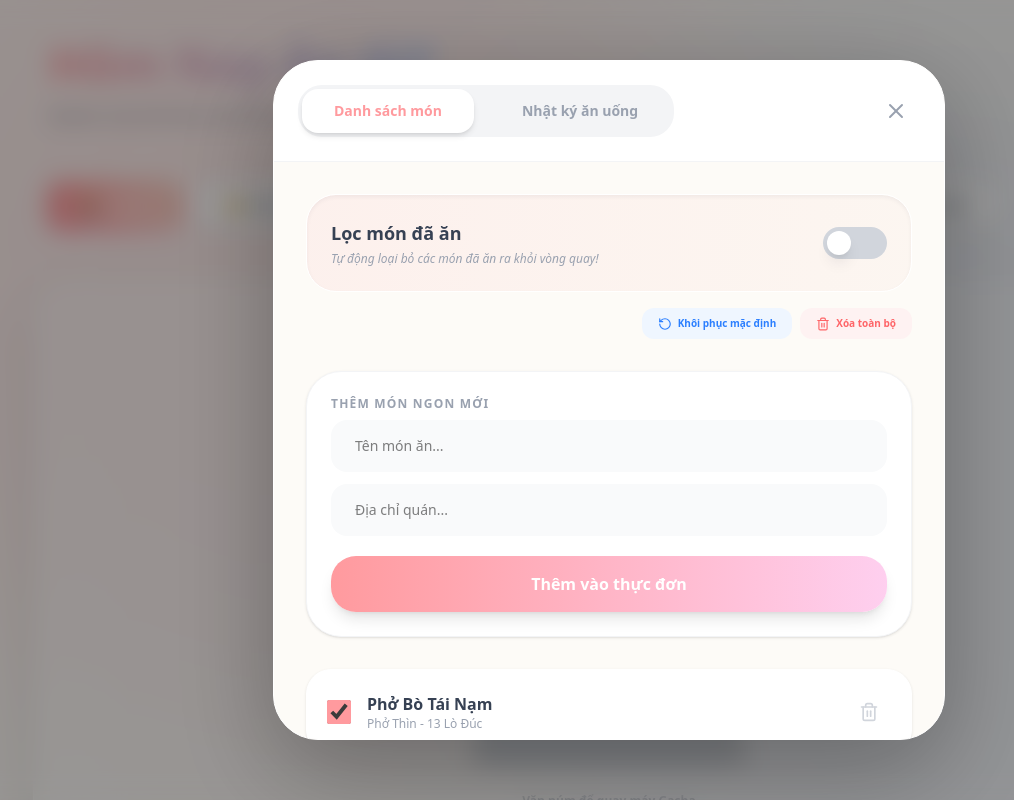
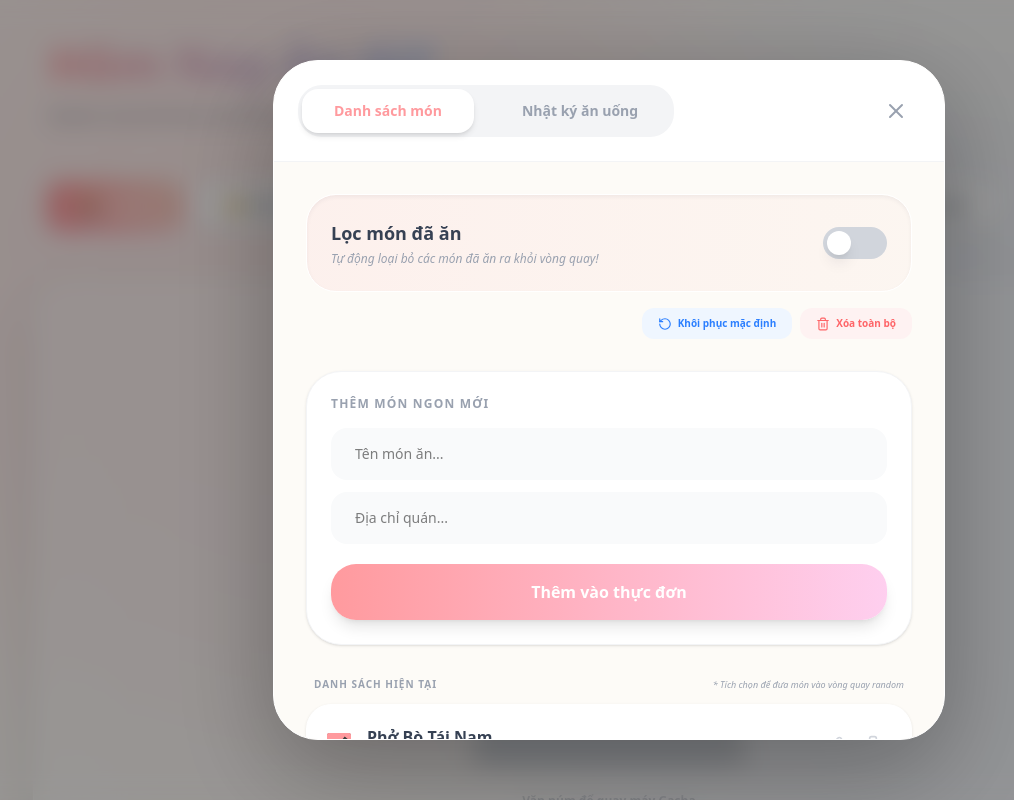
Before and after one commit to TruyVan/hom-nay-an-gi, a React (Vite) app: page / in a window 1280 px wide. Both pictures are taken after a click on the button 1169 px from the left and 83 px from the top of the page. Shown: the top 800 px of the page, without its empty margins (31-1045 px from the left). Built offline with nearby package versions, Linux system fonts and the light colour scheme.

Commit message:
add modifying dishes feature

```diff
--- a/src/components/Modal.tsx
+++ b/src/components/Modal.tsx
@@ -1,9 +1,9 @@
 import { useState, useEffect } from 'react';
 import { toast } from 'react-toastify';
 import type { FoodItem } from '../types';
-import { INITIAL_FOODS } from '../constants'; // Nhớ import cái này nha anh yêu
+import { INITIAL_FOODS } from '../constants';
 import { Button } from './Button';
-import { Trash2, X, RotateCcw, AlertTriangle } from 'lucide-react';
+import { Trash2, X, RotateCcw, AlertTriangle, Pencil, Check } from 'lucide-react'; // Thêm icon Pencil và Check
 import { formatDate } from '../utils';
 
 export const Modal = ({ onClose, foods, setFoods, history, setHistory, excludeEaten, setExcludeEaten }: any) => {
@@ -11,17 +11,20 @@ export const Modal = ({ onClose, foods, setFoods, history, setHistory, excludeEa
   const [name, setName] = useState('');
   const [address, setAddress] = useState('');
 
-  // States cho các loại xác nhận
+  // States cho xác nhận và chỉnh sửa
   const [showConfirmClearHistory, setShowConfirmClearHistory] = useState(false);
   const [showConfirmDeleteAll, setShowConfirmDeleteAll] = useState(false);
   const [itemToDeleteId, setItemToDeleteId] = useState<string | null>(null);
 
-  // 1. Logic đóng khi click ra ngoài
+  // State mới cho chức năng Sửa
+  const [editingId, setEditingId] = useState<string | null>(null);
+  const [editName, setEditName] = useState('');
+  const [editAddress, setEditAddress] = useState('');
+
   const handleOverlayClick = (e: React.MouseEvent) => {
     if (e.target === e.currentTarget) onClose();
   };
 
-  // 2. Logic đồng bộ hóa checkbox
   useEffect(() => {
     if (excludeEaten) {
       setFoods((prev: FoodItem[]) => prev.map(f => history.some((h: any) => h.foodName === f.name) ? { ...f, active: false } : f));
@@ -44,6 +47,23 @@ export const Modal = ({ onClose, foods, setFoods, history, setHistory, excludeEa
     toast.success("Đã thêm món mới thành công! 🥰");
   };
 
+  // Logic Sửa món
+  const startEdit = (food: FoodItem) => {
+    setEditingId(food.id);
+    setEditName(food.name);
+    setEditAddress(food.address || '');
+  };
+
+  const saveEdit = (id: string) => {
+    if (!editName.trim() && !editAddress.trim()) {
+      toast.error("Không được để trống cả tên và địa chỉ nha! 😿");
+      return;
+    }
+    setFoods(foods.map((f: any) => f.id === id ? { ...f, name: editName, address: editAddress } : f));
+    setEditingId(null);
+    toast.success("Đã cập nhật thông tin món ăn! ✨");
+  };
+
   const restoreDefault = () => {
     setFoods(INITIAL_FOODS);
     toast.success("Đã khôi phục thực đơn mặc định! 🍱");
@@ -61,7 +81,7 @@ export const Modal = ({ onClose, foods, setFoods, history, setHistory, excludeEa
       className="fixed inset-0 z-[100] flex items-center justify-center bg-black/40 backdrop-blur-md p-4 animate-fade-in cursor-pointer"
     >
       <div
-        onClick={(e) => e.stopPropagation()} // Ngăn chặn nổi bọt để không bị đóng khi click bên trong
+        onClick={(e) => e.stopPropagation()}
         className="bg-[#fdfbf7] w-full max-w-2xl h-[85vh] rounded-[45px] shadow-[0_30px_100px_rgba(0,0,0,0.3)] overflow-hidden flex flex-col border border-white cursor-default"
       >
         {/* Header Tab */}
@@ -76,7 +96,7 @@ export const Modal = ({ onClose, foods, setFoods, history, setHistory, excludeEa
         <div className="flex-1 overflow-y-auto p-8 custom-scrollbar">
           {activeTab === 'list' ? (
             <div className="space-y-8">
-              {/* Filter & Global Actions */}
+              {/* Filter Section */}
               <div className="space-y-4">
                 <div className="flex items-center justify-between p-6 bg-gradient-to-r from-[#FF9A9E]/10 to-[#FAD0C4]/10 rounded-[30px] border border-white shadow-inner">
                   <div className="space-y-1">
@@ -107,19 +127,33 @@ export const Modal = ({ onClose, foods, setFoods, history, setHistory, excludeEa
                 </div>
               </div>
 
-              {/* Add New Section */}
+              {/* Input Section */}
               <div className="space-y-3 bg-white p-6 rounded-[35px] shadow-sm border border-gray-100">
-                <p className="font-bold text-gray-400 text-xs uppercase tracking-widest mb-2">Thêm món ngon mới</p>
+                <p className="font-bold text-gray-400 text-xs uppercase tracking-widest mb-4">Thêm món ngon mới</p>
                 <input value={name} onChange={(e) => setName(e.target.value)} placeholder="Tên món ăn..." className="w-full px-6 py-4 rounded-2xl bg-gray-50 border-transparent focus:bg-white focus:border-[#FF9A9E] transition-all outline-none text-sm" />
                 <input value={address} onChange={(e) => setAddress(e.target.value)} placeholder="Địa chỉ quán..." className="w-full px-6 py-4 rounded-2xl bg-gray-50 border-transparent focus:bg-white focus:border-[#A1C4FD] transition-all outline-none text-sm" />
                 <Button onClick={addFood} className="w-full py-4 mt-2">Thêm vào thực đơn</Button>
               </div>
 
-              {/* Food List */}
+              {/* Food List Section */}
               <div className="space-y-3">
+                <div className="flex items-center justify-between px-2">
+                    <p className="font-bold text-gray-400 text-[10px] uppercase tracking-widest">Danh sách hiện tại</p>
+                    <p className="text-[9px] text-gray-400 italic">* Tích chọn để đưa món vào vòng quay random</p>
+                </div>
+
                 {foods.length === 0 && <p className="text-center py-10 text-gray-300 italic text-sm">Danh sách trống trơn rồi anh ơi! 🥣</p>}
+
                 {foods.map((food: any) => (
                   <div key={food.id} className={`flex items-center justify-between p-5 rounded-[25px] transition-all border ${food.active ? 'bg-white shadow-sm border-white' : 'bg-gray-50 opacity-60 border-transparent'}`}>
+
+                    {/* View Mode vs Edit Mode */}
+                    {editingId === food.id ? (
+                      <div className="flex flex-col gap-2 flex-1 mr-4 animate-fade-in">
+                        <input value={editName} onChange={(e) => setEditName(e.target.value)} className="w-full px-3 py-1.5 rounded-lg bg-gray-50 border border-pink-200 text-sm focus:outline-none" placeholder="Tên món..." />
+                        <input value={editAddress} onChange={(e) => setEditAddress(e.target.value)} className="w-full px-3 py-1.5 rounded-lg bg-gray-50 border border-blue-200 text-xs focus:outline-none" placeholder="Địa chỉ..." />
+                      </div>
+                    ) : (
                       <div className="flex items-center gap-4 flex-1">
                         <input type="checkbox" checked={food.active} onChange={() => setFoods(foods.map((f: any) => f.id === food.id ? { ...f, active: !f.active } : f))} className="w-6 h-6 accent-[#FF9A9E] cursor-pointer" />
                         <div className="truncate">
@@ -127,74 +161,54 @@ export const Modal = ({ onClose, foods, setFoods, history, setHistory, excludeEa
                           {food.address && <p className="text-xs text-gray-400 truncate max-w-[200px]">{food.address}</p>}
                         </div>
                       </div>
+                    )}
 
-                    {/* Logic xác nhận xóa từng món tại chỗ */}
-                    <div className="flex items-center ml-2">
+                    {/* Action Buttons */}
+                    <div className="flex items-center gap-1">
+                      {editingId === food.id ? (
+                        <button onClick={() => saveEdit(food.id)} className="p-2 text-green-500 hover:bg-green-50 rounded-full transition-colors"><Check size={20} /></button>
+                      ) : (
+                        <button onClick={() => startEdit(food)} className="p-2 text-gray-300 hover:text-blue-400 transition-colors"><Pencil size={18} /></button>
+                      )}
+
+                      <div className="flex items-center">
                         {itemToDeleteId === food.id ? (
                           <div className="flex items-center gap-2 animate-pop-in bg-gray-100 p-1 rounded-xl">
-                          <button
-                            onClick={() => {
-                              setFoods(foods.filter((f: any) => f.id !== food.id));
-                              setItemToDeleteId(null);
-                            }}
-                            className="bg-red-400 text-white px-3 py-1 rounded-lg text-[10px] font-bold shadow-sm"
-                          >
-                            Xóa
-                          </button>
-                          <button
-                            onClick={() => setItemToDeleteId(null)}
-                            className="text-gray-400 px-2 text-[10px] font-bold"
-                          >
-                            Hủy
-                          </button>
+                            <button onClick={() => { setFoods(foods.filter((f: any) => f.id !== food.id)); setItemToDeleteId(null); }} className="bg-red-400 text-white px-3 py-1 rounded-lg text-[10px] font-bold shadow-sm">Xóa</button>
+                            <button onClick={() => setItemToDeleteId(null)} className="text-gray-400 px-2 text-[10px] font-bold">Hủy</button>
                           </div>
                         ) : (
-                        <button
-                          onClick={() => setItemToDeleteId(food.id)}
-                          className="p-3 text-gray-300 hover:text-red-400 transition-colors"
-                        >
-                          <Trash2 size={20} />
-                        </button>
+                          <button onClick={() => setItemToDeleteId(food.id)} className="p-2 text-gray-300 hover:text-red-400 transition-colors"><Trash2 size={20} /></button>
                         )}
+                      </div>
                     </div>
                   </div>
                 ))}
               </div>
             </div>
           ) : (
-            /* History Tab */
+            /* History Section */
             <div className="space-y-4">
-              <div className="flex justify-end items-center mb-6">
-
+              <div className="flex justify-between items-center mb-6">
+                <p className="text-sm font-bold text-gray-400 italic">Mọi khoảnh khắc bên anh đều là kỷ niệm...</p>
                 {!showConfirmClearHistory ? (
-                  <button
-                    onClick={() => setShowConfirmClearHistory(true)}
-                    className="text-xs font-bold text-red-400 hover:text-red-600 flex items-center gap-1 cursor-pointer"
-                  >
-                    <Trash2 size={14} /> Xóa nhật ký
-                  </button>
+                  <button onClick={() => setShowConfirmClearHistory(true)} className="text-xs font-bold text-red-400 hover:text-red-600 flex items-center gap-1 cursor-pointer"><Trash2 size={14} /> Xóa nhật ký</button>
                 ) : (
                   <div className="flex items-center gap-2 p-2 bg-red-50 rounded-2xl animate-pulse border border-red-100">
                     <span className="text-[10px] font-bold text-red-500">Xóa vĩnh viễn? 🥺</span>
-                    <button onClick={() => { setHistory([]); setShowConfirmClearHistory(false); toast.info("Đã xóa nhật ký ăn uống! ✨"); }} className="px-3 py-1 bg-red-500 text-white rounded-lg text-[10px] font-bold">Xóa!</button>
+                    <button onClick={() => { setHistory([]); setShowConfirmClearHistory(false); toast.info("Đã làm mới nhật ký! ✨"); }} className="px-3 py-1 bg-red-500 text-white rounded-lg text-[10px] font-bold">Xóa!</button>
                     <button onClick={() => setShowConfirmClearHistory(false)} className="px-3 py-1 bg-gray-200 text-gray-600 rounded-lg text-[10px] font-bold">Giữ lại</button>
                   </div>
                 )}
               </div>
 
               {history.length === 0 ? (
-                <div className="flex flex-col items-center justify-center py-24 opacity-20">
-                  <AlertTriangle size={48} />
-                  <p className="font-bold mt-4">Chưa có món nào được ghi lại!</p>
-                </div>
+                <div className="flex flex-col items-center justify-center py-24 opacity-20"><AlertTriangle size={48} /><p className="font-bold mt-4">Chưa có món nào được ghi lại!</p></div>
               ) : (
                 history.map((h: any) => (
                   <div key={h.id} className="p-6 bg-white rounded-[30px] shadow-sm border-l-8 border-[#A1C4FD] hover:translate-x-2 transition-transform border border-gray-50">
                     <div className="flex justify-between items-start">
-                      <div>
-                        <p className="font-black text-gray-700 text-lg">{h.foodName}</p>
-                        <p className="text-xs text-gray-400 mt-1">📍 {h.address || 'Không rõ địa chỉ'}</p>
-                      </div>
+                      <div><p className="font-black text-gray-700 text-lg">{h.foodName}</p><p className="text-xs text-gray-400 mt-1">📍 {h.address || 'Không rõ địa chỉ'}</p></div>
                       <span className="text-[10px] font-bold bg-gray-100 px-3 py-1 rounded-full text-gray-400">{formatDate(h.timestamp)}</span>
                     </div>
                   </div>
```
Lines whose indentation alone changed are shown as unchanged.
